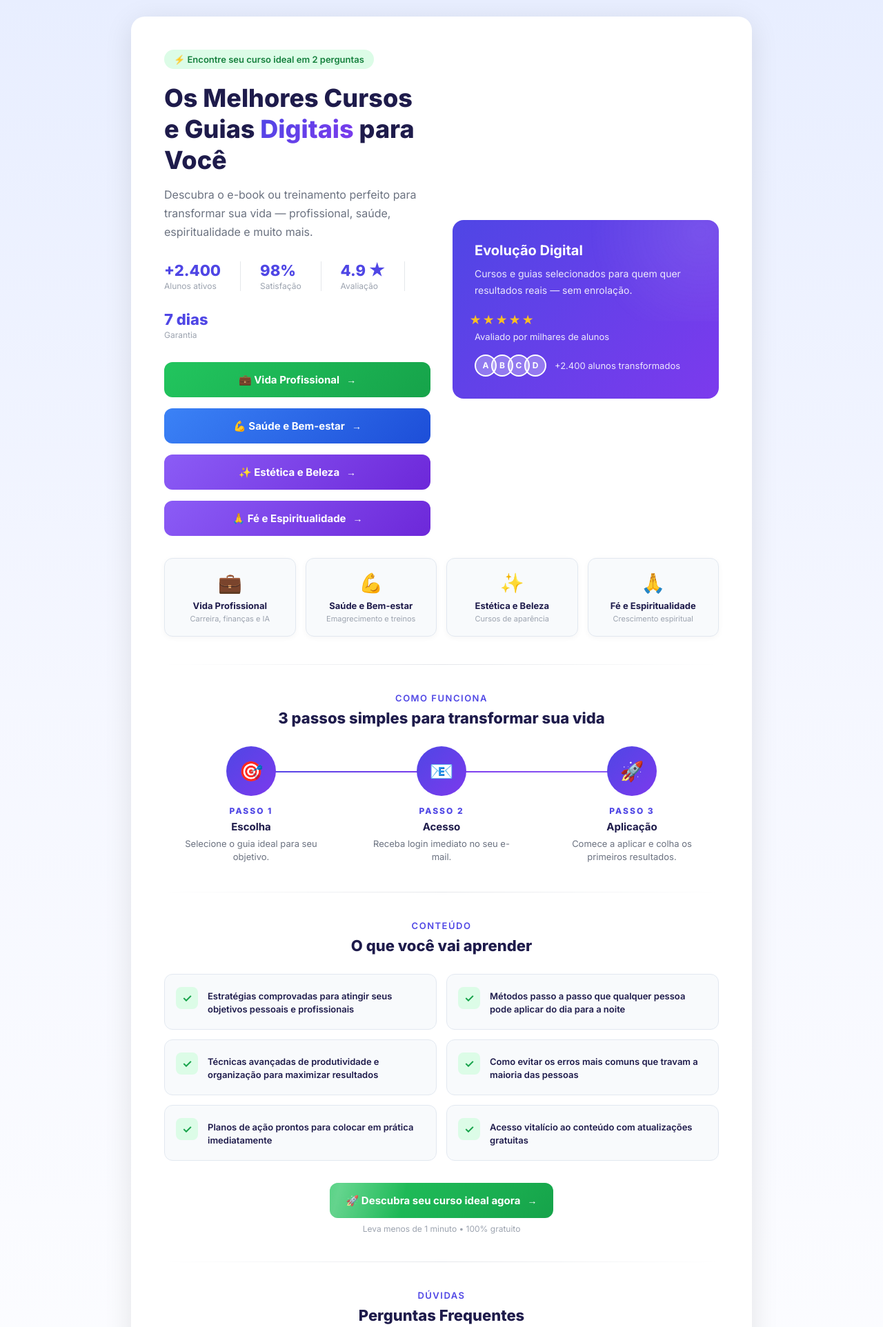
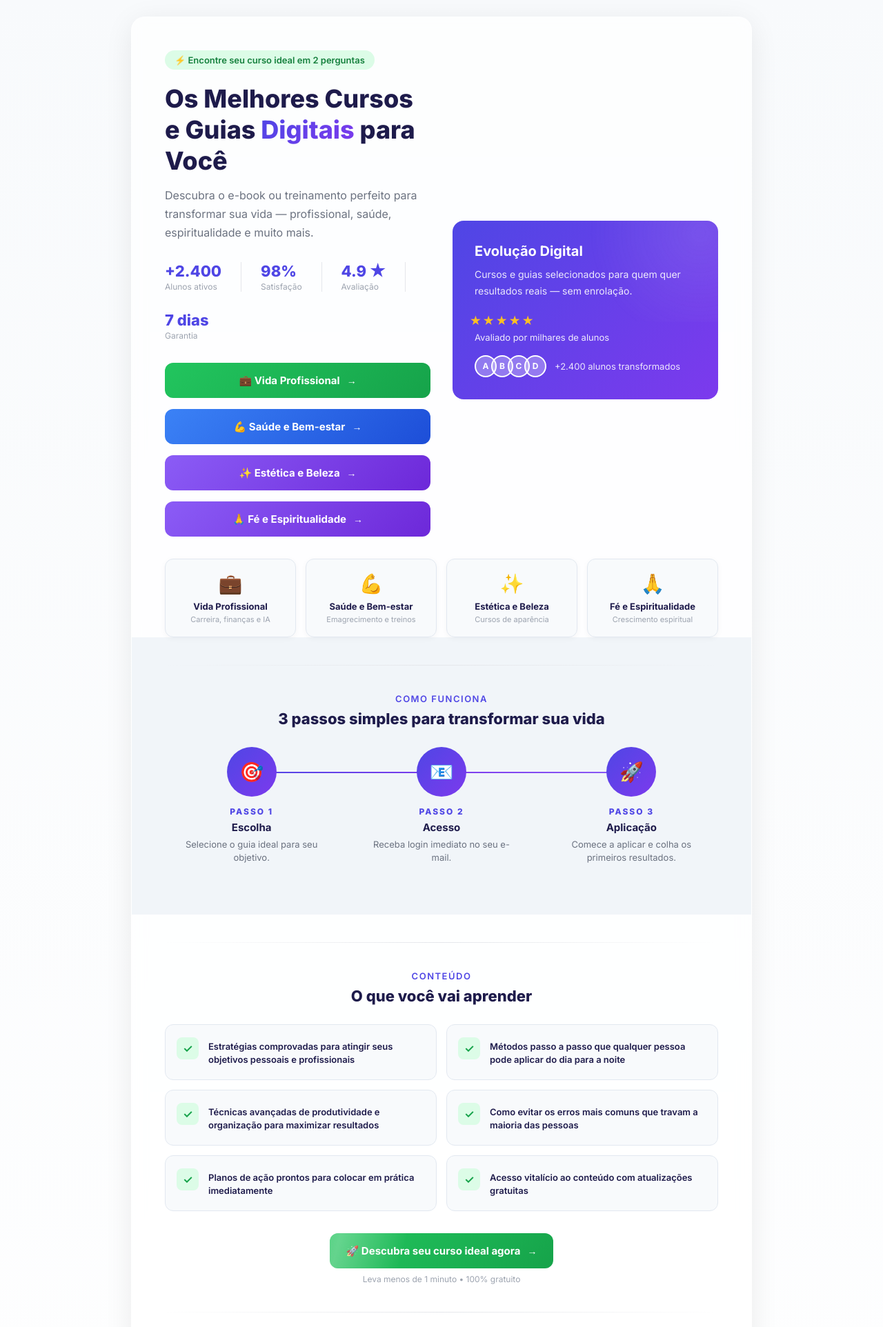
Before and after one commit to garciaary/funil-agente-afiliado, a Flask app: page / in a window 1280 px wide. Shown: the top 1924 px of the page at 69% size. Run offline with Flask 3, Linux system fonts and the light colour scheme.

Commit message:
Upgrade visual premium: gradiente suave, glassmorphism no card, fundo alternado na secao Como Funciona

```diff
--- a/agente-afiliado/templates/index.html
+++ b/agente-afiliado/templates/index.html
@@ -15,9 +15,9 @@
   <title>Evolução Digital — Cursos e Guias</title>
   <style>
     * { box-sizing: border-box; margin: 0; padding: 0; }
-    body { font-family: 'Inter', sans-serif; background: linear-gradient(180deg, #e8eeff 0%, #f5f7ff 40%, #ffffff 100%); min-height: 100vh; display: flex; align-items: center; justify-content: center; padding: 24px; }
+    body { font-family: 'Inter', sans-serif; background: linear-gradient(180deg, #F8FAFC 0%, #FFFFFF 100%); min-height: 100vh; display: flex; align-items: center; justify-content: center; padding: 24px; }
 
-    .card { background: white; border-radius: 20px; padding: 48px; max-width: 900px; width: 100%; box-shadow: 0 8px 40px rgba(0,0,0,0.10); animation: fadeUp 0.6s ease; }
+    .card { background: rgba(255,255,255,0.7); backdrop-filter: blur(10px); -webkit-backdrop-filter: blur(10px); border: 1px solid rgba(255,255,255,0.5); border-radius: 20px; padding: 48px; max-width: 900px; width: 100%; box-shadow: 0 8px 40px rgba(0,0,0,0.08); animation: fadeUp 0.6s ease; }
 
     @keyframes fadeUp {
       from { opacity: 0; transform: translateY(24px); }
@@ -105,8 +105,9 @@
     .cat-title { font-size: 13px; font-weight: 700; color: #1e1b4b; margin-bottom: 4px; }
     .cat-sub   { font-size: 11px; color: #9ca3af; }
 
-    /* ========== PROVA SOCIAL ========== */
     .section-divider { width: 100%; height: 1px; background: linear-gradient(90deg, transparent, #e5e7eb, transparent); margin: 40px 0; }
+    .section-alt { background: #F1F5F9; margin: 0 -48px; padding: 40px 48px; border-radius: 0; }
+    .section-alt .section-divider { margin-top: 0; }
 
     /* Como Funciona */
     .how-steps { display: grid; grid-template-columns: repeat(3, 1fr); gap: 24px; margin-bottom: 32px; position: relative; }
@@ -217,6 +218,7 @@
     </div>
 
     <!-- ========== COMO FUNCIONA ========== -->
+    <div class="section-alt">
       <div class="section-divider"></div>
       <div class="section-label">Como Funciona</div>
       <div class="section-title">3 passos simples para transformar sua vida</div>
@@ -239,6 +241,7 @@
           <div class="how-step-num">Passo 3</div>
           <div class="how-step-title">Aplicação</div>
           <div class="how-step-desc">Comece a aplicar e colha os primeiros resultados.</div>
+        </div>
       </div>
     </div>
 
```
Lines whose indentation alone changed are shown as unchanged.
